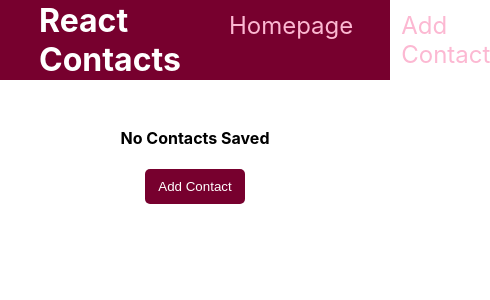
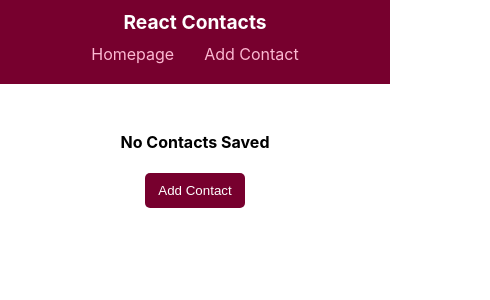
Before and after one commit to IntekhabAzam/Invedus-Assignment, a Next.js app: page / in a window 390 px wide. Shown: the top 300 px of the page, 490 px wide, since content can reach past the window. Built offline with nearby package versions, Linux system fonts and the light colour scheme.

Commit message:
responsiveness update

```diff
--- a/components/add-contact/ContactForm.js
+++ b/components/add-contact/ContactForm.js
@@ -48,7 +48,7 @@ const ContactForm = (props) => {
     typeInputRef.current.value = "";
     imageInputRef.current.value = "";
 
-    router.push('/');
+    router.push("/");
   }
 
   return (
--- a/components/contacts/ContactItem.module.css
+++ b/components/contacts/ContactItem.module.css
@@ -32,3 +32,18 @@
 .button:hover {
   background-color: #a50e48;
 }
+
+@media screen and (max-width: 400px) {
+  .contact-details {
+    flex-direction: column;
+    align-items: center;
+    text-align: center;
+  }
+  .action {
+    text-align: center;
+  }
+  .button {
+    margin: 25px 10px 0;
+    width: 90px;
+  }
+}
--- a/components/layout/MainNavigation.module.css
+++ b/components/layout/MainNavigation.module.css
@@ -1,11 +1,9 @@
 .header {
-    width: 100%;
-    height: 5rem;
     display: flex;
     align-items: center;
     justify-content: space-between;
     background-color: #77002e;
-    padding: 0 10%;
+    padding: 20px 10%;
   }
 
   .logo {
@@ -37,3 +35,29 @@
   .header a.active {
     color: white;
   }
+
+  @media screen and (max-width: 700px) {
+    .header {
+      padding: 20px;
+    }
+    .logo {
+      font-size: 1.2rem;
+    }
+    .header li {
+      margin-left: 2rem;
+    }
+    .header a {
+      font-size: 1rem;
+    }
+  }
+
+  @media screen and (max-width: 400px) {
+    .header {
+      flex-direction: column;
+      align-items: center;
+      padding: 10px 20px;
+    }
+    .header li {
+      margin: 10px 15px;
+    }
+  }
```
